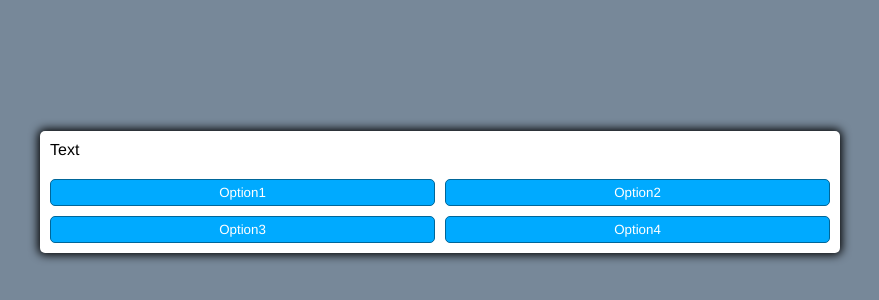
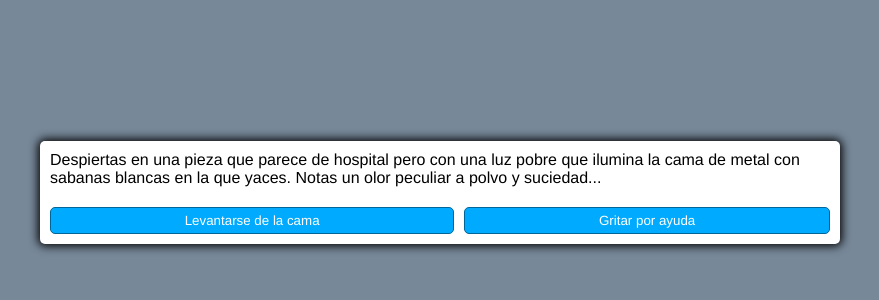
Before and after one commit to pedroamenga/Text-Adventure, a plain HTML site: page index.html in a window 1280 px wide. Shown: the part 208-508 px from the top of the page, without its empty margins (200-1079 px from the left). Drawn offline with Linux system fonts and the light colour scheme.

Commit message:
terminado.faltaimaginacion

```diff
--- a/game.js
+++ b/game.js
@@ -1,5 +1,5 @@
 const textElement = document.getElementById('text')
-const optionButtons = document.getElementById('option-buttons')
+const optionButtonsElement = document.getElementById('option-buttons')
 
 let state = {}
 
@@ -15,17 +15,37 @@ function showTextNode(textNodeIndex){
         while(optionButtonsElement.firstChild) {
             optionButtonsElement.removeChild(optionButtonsElement.firstChild)
         }
+
+        textNode.options.forEach(option => {
+            if(showOption(option)){
+                const button = document.createElement('button')
+                button.innerText = option.text
+                button.classList.add('btn')
+                button.addEventListener('click', () => selectOption(option))
+                optionButtonsElement.appendChild(button)
+            }
+        })
 }
 
+function showOption(option){
+    return option.requiredState == null || option.requiredState(state)
+}
+
+
 function selectOption(option){
-
+    const nextTextNodeId = option.nextText
+    if(nextTextNodeId <= 0) {
+        return startGame()
+    }
+    state = Object.assign(state, option.setState)
+    showTextNode(nextTextNodeId)
 }
 
 const textNodes = [
     {
         id: 1,
         text: 'Despiertas en una pieza que parece de hospital pero con una luz pobre que ilumina la cama de metal con sabanas blancas en la que yaces. Notas un olor peculiar a polvo y suciedad...',
-        opciones: [
+        options: [
             {
                 text: 'Levantarse de la cama',
                 setState: { levantarse: true},
@@ -39,12 +59,39 @@ const textNodes = [
     },
     {
         id: 2,
-        text: 'Te levantas con el cuerpo adolorido y un poco mareado, miras por la ventanilla de la puerta donde hay un corredor vacio y oscuro, escuchas gritos desgarradores a lo lejos...'
+        text: 'Te levantas con el cuerpo adolorido y un poco mareado, miras por la ventanilla de la puerta donde hay un corredor vacio y oscuro, escuchas gritos desgarradores a lo lejos...',
+        options: [
+            {
+                text: 'Tomar la llave',
+                setState: { llave: true},
+                nextText: 4
+            },
+            {
+                text: 'Gitar por ayuda',
+                nextText: 5
+            }
+        ]
     },
     {
         id: 3,
-        text: 'Escuchas pasos que se acercan al frente de tu puerta, ésta se abre y aparece una enfermera con sangre en su delantal. Se acerca a ti con una jeringa y te inyecta un tranquilizante, te desmayas.'
+        text: 'Escuchas pasos que se acercan al frente de tu puerta, ésta se abre y aparece una enfermera con sangre en su delantal. Se acerca a ti con una jeringa y te inyecta un tranquilizante, te desmayas.',
+        options: [
+            {
+                text: 'Empezar otra vez',
+                nextText: -1
+            }
+        ]
     },
+    {
+        id: 4,
+        text: 'Tomas la llave e intentas abrir la puerta de metal oxidado que parece apernada a la pared, no se mueve. *Guardas la llave en tu bolsillo*',
+        requiredState: (currentState) => currentState.llave,
+        options: [
+            {
+                text: ''
+            }
+        ]
+    }
 
 ]
 
--- a/index.html
+++ b/index.html
@@ -10,12 +10,12 @@
 </head>
 <body>
     <div class="container">
-        <div id="Text">Text</div>
+        <div id="text">Text</div>
         <div id="option-buttons" class="btn-grid">
-            <button class="btn">Option1</button>
-            <button class="btn">Option2</button>
-            <button class="btn">Option3</button>
-            <button class="btn">Option4</button>
+            <button class="btn">Option 1</button>
+            <button class="btn">Option 2</button>
+            <button class="btn">Option 3</button>
+            <button class="btn">Option 4</button>
         </div>
     </div>
 </body>
--- a/stylesheet.css
+++ b/stylesheet.css
@@ -1,4 +1,4 @@
-*, *.before, *.after{
+*, *::before, *::after {
     box-sizing: border-box;
     font-family: 'Franklin Gothic Medium', 'Arial Narrow', Arial, sans-serif;
 }
@@ -40,5 +40,5 @@ body{
     outline: none;
 }
 .btn:hover{
-    border-color: black;
+    background-color: darkblue;
 }
```
